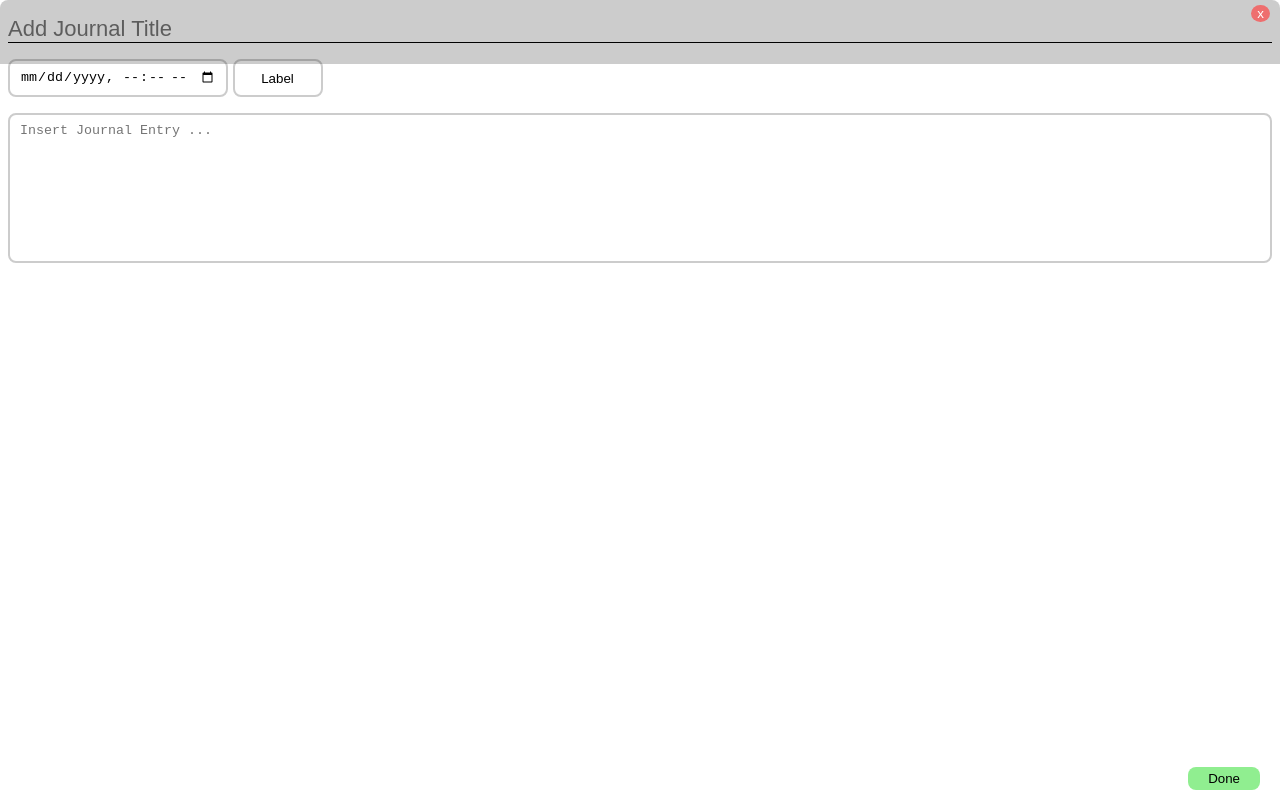
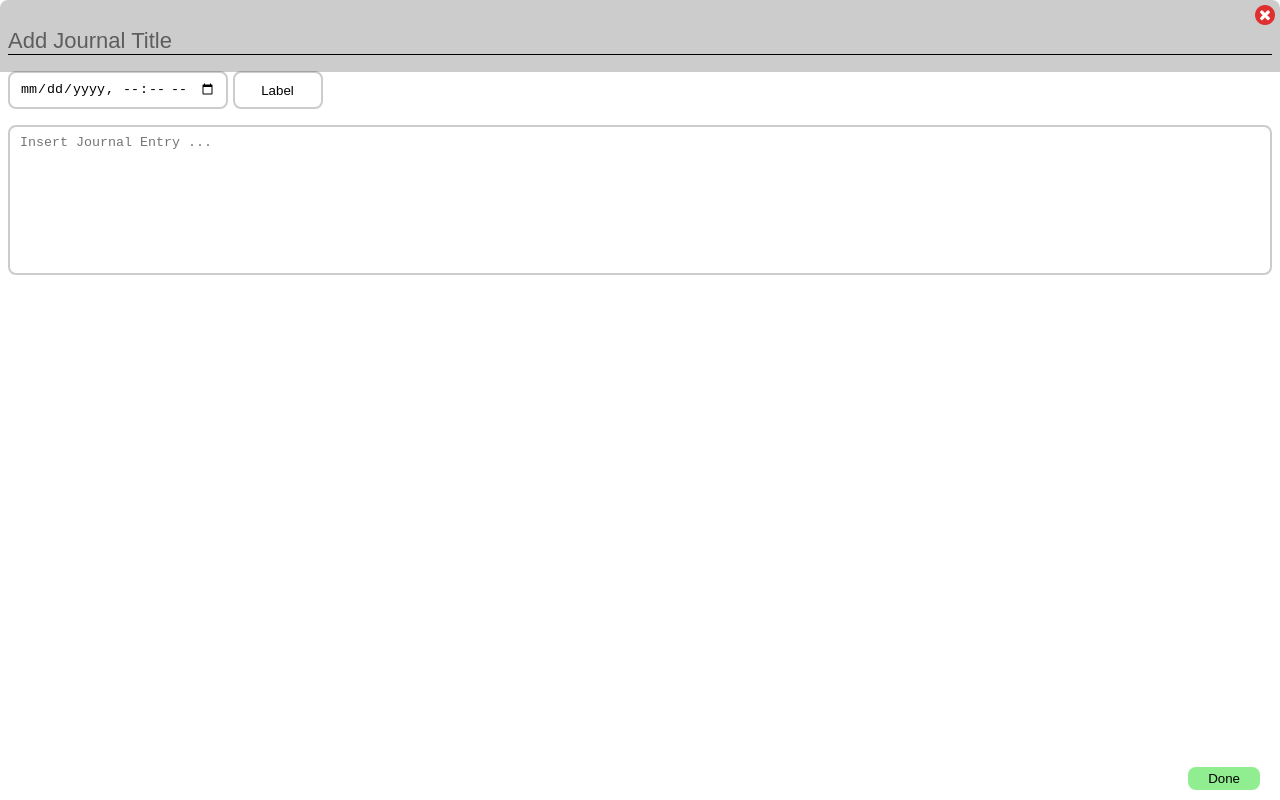
Before and after one commit to cse110-sp24-group7/cse110-sp24-group7, an Electron app: page source/project/components/journalPopup/journal-popup.html in a window 1280 px wide. Drawn offline with Linux system fonts and the light colour scheme; files that its build step writes are made by us from their sources; files whose address does not match are found by name.

Commit message:
Parsing Matteo Changes.

```diff
--- a/source/project/components/journalPopup/journal-popup.html
+++ b/source/project/components/journalPopup/journal-popup.html
@@ -46,7 +46,9 @@
         <button type="submit" id="addBtn">Done</button>
       </div>
       <nav class="nav-bar">
-        <button type="button" id="closeBtn" class="close-popup">x</button>
+        <button id="closeBtn" class="close-btn">
+          <img src="../assets/res/exit-button.png" alt="Close Button"/>
+        </button>
       </nav>
     </form>
   </body>
--- a/source/project/components/journalPopup/journal-styles.css
+++ b/source/project/components/journalPopup/journal-styles.css
@@ -8,7 +8,7 @@
   border-radius: 12px;
   border: 1px solid #ccc;
   box-shadow: 0 4px 6px rgba(0, 0, 0, 0.1);
-  width: 500px;
+  width: 550px;
   z-index: 10000;
   display: flex;
   flex-direction: column;
@@ -28,6 +28,7 @@
   height: 100%;
   background-color: rgba(0, 0, 0, 0.5);
   z-index: 9999;
+  backdrop-filter: blur(5px);
 }
 .left-column {
   flex: 0 0 80%;
@@ -82,14 +83,18 @@ textarea.form-control {
 }
 
 #closeBtn {
+  background-color: transparent;
+  border: none;
+}
+
+#closeBtn img {
+  width: 20px;
+  height: 20px;
   position: absolute;
   top: 5px;
-  right: 10px;
+  right: 5px;
   cursor: pointer;
-  background-color: #ee6e6e;
   border: none;
-  border-radius: 100%;
-  color: white;
 }
 
 textarea.form-control {
@@ -99,6 +104,7 @@ textarea.form-control {
 
 #title {
   border: none;
+  padding-top: 20px;
   border-bottom: black 1px solid;
   font-size: 22px;
   border-radius: 0px;
@@ -116,7 +122,7 @@ textarea.form-control {
   display: flex;
   justify-content: space-between;
   align-items: center;
-  height: 8%;
+  height: 9%;
   left: 0;
   border-radius: 8px 8px 0 0;
 }
--- a/source/project/components/popup-component/task-popup.css
+++ b/source/project/components/popup-component/task-popup.css
@@ -105,22 +105,27 @@ nav {
   height: 30px;
   left: 0;
   margin-bottom: 20px;
+  border-radius: 8px 8px 0 0;
 }
 
 #closeBtn {
+  background-color: transparent;
+  border: none;
+}
+
+#closeBtn img {
+  width: 20px;
+  height: 20px;
   position: absolute;
   top: 5px;
   right: 5px;
   cursor: pointer;
-  background-color: #ed7f7f;
   border: none;
-  border-radius: 100%;
-  color: white;
 }
 
 #dueDate {
   border-radius: 8px;
-  width: 200px;
+  width: 194px;
   cursor: pointer;
 }
 
@@ -157,7 +162,6 @@ nav {
   border-radius: 8px;
   width: 90px;
   cursor: pointer;
-  overflow-x: hidden;
   overflow-y: auto;
 }
 
```
Also changed, not shown: source/project/components/popup-component/popup-component.html (+1 -1 lines), source/project/assets/res/exit-button.png (renamed from exit-button.png).
